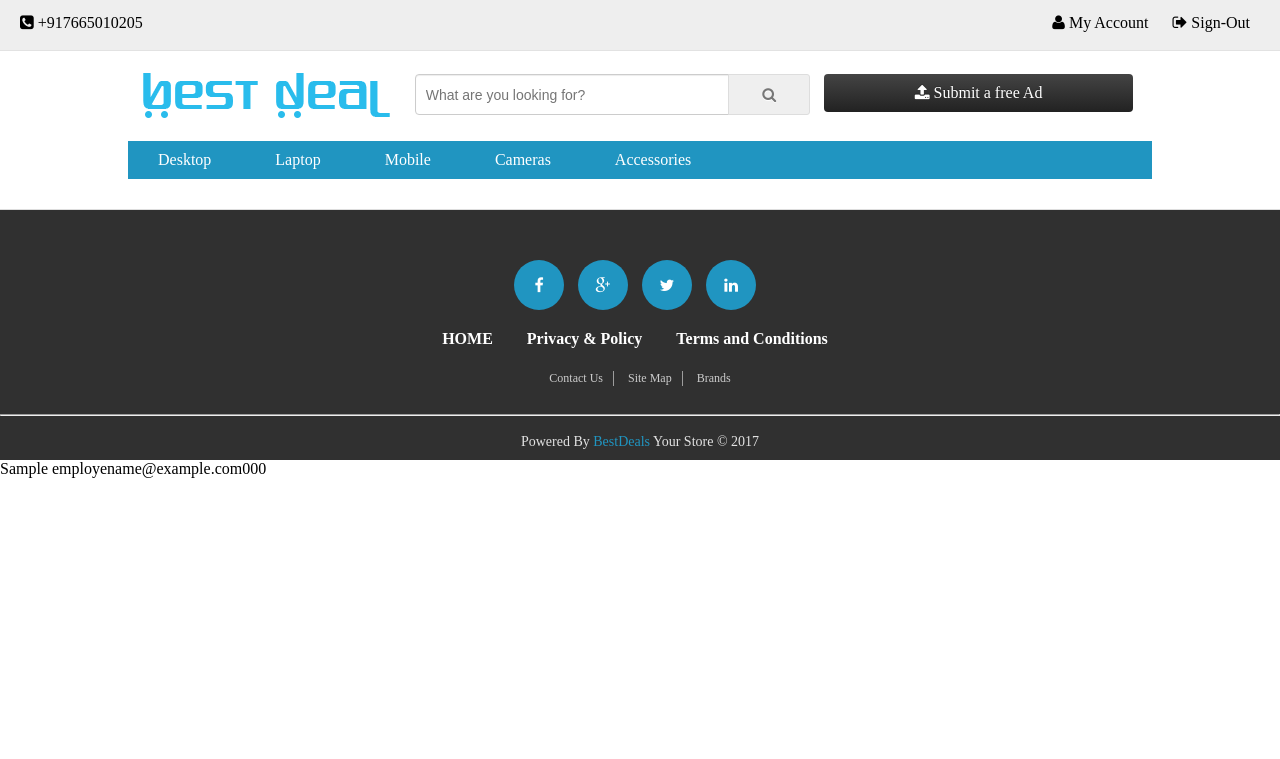
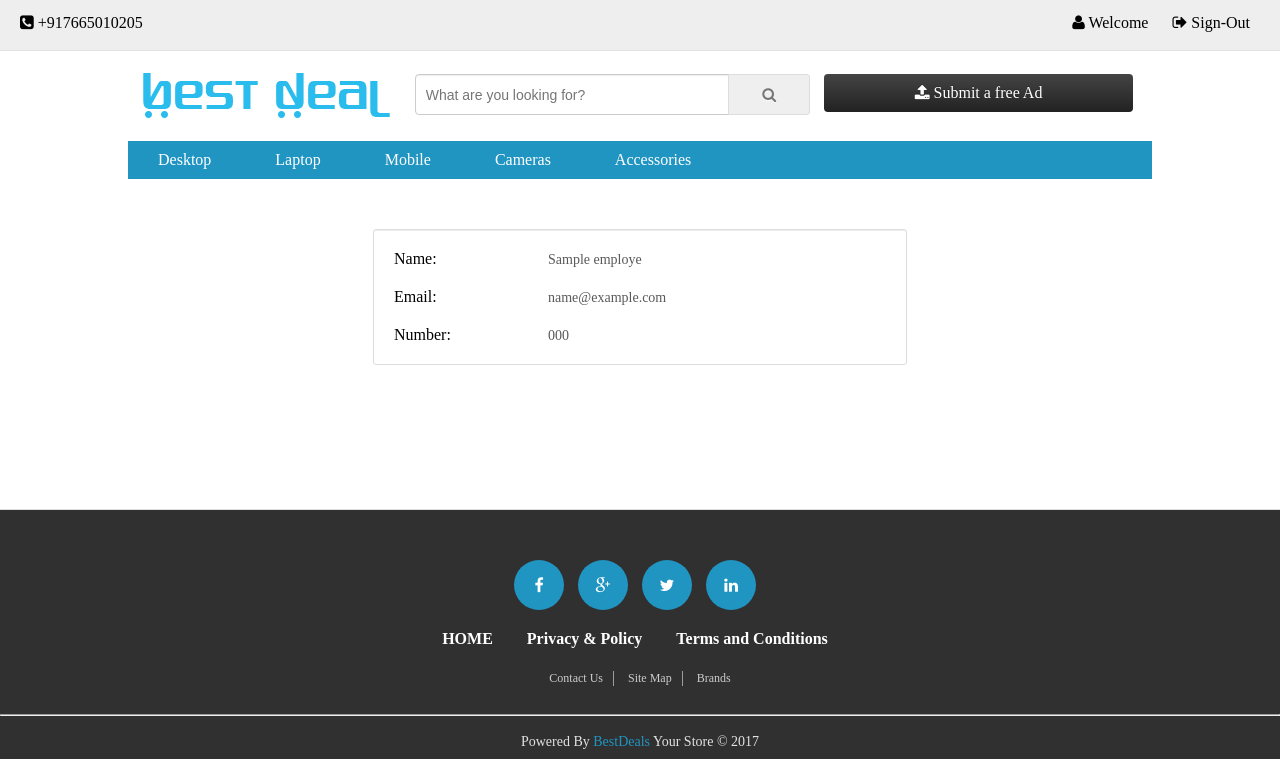
Before and after one commit to Rahulss16/bestdeal, a PHP site: page /bestdeal/view-profile.php in a window 1280 px wide. Shown: the top 759 px of the page. Run offline with PHP 8.4, Linux system fonts and the light colour scheme; the visitor is signed in with stand-in values (Sample User, id 1); tables that the repository leaves empty or names only in its code hold one stand-in row (values such as "Sample post").

Commit message:
Finally Done :)

```diff
--- a/admin/add-category.php
+++ b/admin/add-category.php
@@ -55,3 +55,6 @@ if ((isset($_GET['id']) && $_GET['id'] > 0) || (isset($value['id']) && $value['i
 </body>
 
 </html>
+<?php
+include_once 'footer.php';
+?>
--- a/admin/add-product.php
+++ b/admin/add-product.php
@@ -88,3 +88,6 @@ $categories  =  mysqli_query($db,$category_sql);
 </body>
 
 </html>
+<?php
+include_once 'footer.php';
+?>
--- a/admin/add-user.php
+++ b/admin/add-user.php
@@ -76,3 +76,6 @@ if ((isset($_GET['id']) && $_GET['id'] > 0) || (isset($value['id']) && $value['i
 </body>
 
 </html>
+<?php
+include_once 'footer.php';
+?>
--- a/admin/categories.php
+++ b/admin/categories.php
@@ -91,3 +91,6 @@ $category = mysqli_query($db,$category_sql);
 </body>
 
 </html>
+<?php
+include_once 'footer.php';
+?>
--- a/admin/dashboard.php
+++ b/admin/dashboard.php
@@ -57,3 +57,6 @@ include_once 'config/config.php';
     </body>
 
 </html>
+<?php
+include_once 'footer.php';
+?>
--- /dev/null
+++ b/admin/footer.php
@@ -0,0 +1,2 @@
+<footer>
+    <a href="index.php">BestDeal</a> &copy; 2017-2018 All Rights Reserved.<br></footer>
--- a/admin/index.php
+++ b/admin/index.php
@@ -44,7 +44,7 @@ unset($_SESSION['values']);
     </div>
 
 </div>
-<footer>
+<footer class="foot">
     <a href="#">Bestdeal</a>
     © 2017-2018 All Rights Reserved.
     <br>
--- a/admin/message.php
+++ b/admin/message.php
@@ -66,3 +66,6 @@ $user = mysqli_query($db,$user_sql);
 </body>
 
 </html>
+<?php
+include_once 'footer.php';
+?>
--- a/admin/product.php
+++ b/admin/product.php
@@ -90,3 +90,7 @@ $product = mysqli_query($db,$product_sql);
 </body>
 
 </html>
+
+<?php
+include_once 'footer.php';
+?>
--- a/admin/user.php
+++ b/admin/user.php
@@ -96,3 +96,6 @@ $user = mysqli_query($db,$user_sql);
 </body>
 
 </html>
+<?php
+include_once 'footer.php';
+?>
--- a/css/home.css
+++ b/css/home.css
@@ -254,6 +254,38 @@ a {
     width: 80%;
     margin-left: auto;
     margin-right: auto;
+    min-height: 250px;
 }
 .privacy p{font-size: 13px; color: #384047}
 .privacy h3{font-size: 16px; color: #384047; padding: 0px; margin: 10px 0px;}
+/*view*/
+.form-group{
+    display: block;
+    padding: 10px;
+    width: 100%;
+}
+
+.form-group span  {
+    display: inline-block;
+    font-size: 14px;
+    font-weight: normal;
+    color: #595959;
+
+}
+.form-group label  {
+    display: inline-block;
+    font-size: 16px;
+    font-weight: normal;
+    width: 150px;
+
+}
+.profile-box{
+
+    width: 50%;
+    display: block;
+    margin: 50px auto 0px;
+    padding: 10px;
+    border: 1px solid #dddddd;
+    box-shadow: 0 1px 1px rgba(0, 0, 0, 0.075) inset;
+    border-radius: 3px;
+}
--- a/header.php
+++ b/header.php
@@ -16,10 +16,10 @@
             <?php if(isset($_SESSION['email'])){?>
             <li>
 
-                    <a href="#" id="account"><i class="fa fa-user" ></i> My Account</a>
+                    <a href="#" id="account"><i class="fa fa-user" ></i> Welcome</a>
                     <ul>
                         <li><a href="change_password.php">Change Password</a></li>
-                        <li><a href="#">View Profile</a></li>
+                        <li><a href="view-profile.php">View Profile</a></li>
 
                     </ul>
             </li>
--- a/view-profile.php
+++ b/view-profile.php
@@ -1,7 +1,7 @@
 <?php
 
 include_once 'header.php';
-include_once 'footer.php';
+
 include_once 'config/config.php';
 
 ?>
@@ -11,21 +11,38 @@ include_once 'config/config.php';
     </head>
     <body>
     <?php
-    $sql = "SELECT * FROM tbl_employe";
+    $id = $_SESSION['id'];
+    $sql = "SELECT * FROM tbl_employe
+              WHERE id=".$id;
+
     $result =  mysqli_query($db,$sql);
 
     if(mysqli_num_rows($result)>0){
 
-        while($row = mysqli_fetch_assoc($result)){
+        while($row = mysqli_fetch_assoc($result)){?>
 
-
-            echo $row["name"];
-            echo $row["email"];
-            echo $row["mobile"];
+            <div class="privacy">
+                <div class="profile-box">
+            <div class="form-group">
+                <label>Name: </label>
+                <span><?php  echo $row["name"]?></span>
+            </div>
+                <div class="form-group">
+                    <label>Email: </label>
+                    <span><?php  echo $row["email"]?></span>
+                </div>
+                <div class="form-group">
+                    <label>Number: </label>
+                    <span><?php  echo $row["mobile"]?></span>
+                </div>
+      <?php
         }
     }
 
-    ?>
-
+    ?></div>
+            </div>
     </body>
 </html>
+<?php
+include_once 'footer.php';
+?>
```
Also changed, not shown: admin/css/style.css (+16 -2 lines), attachment.php (deleted, +0 -9 lines).
